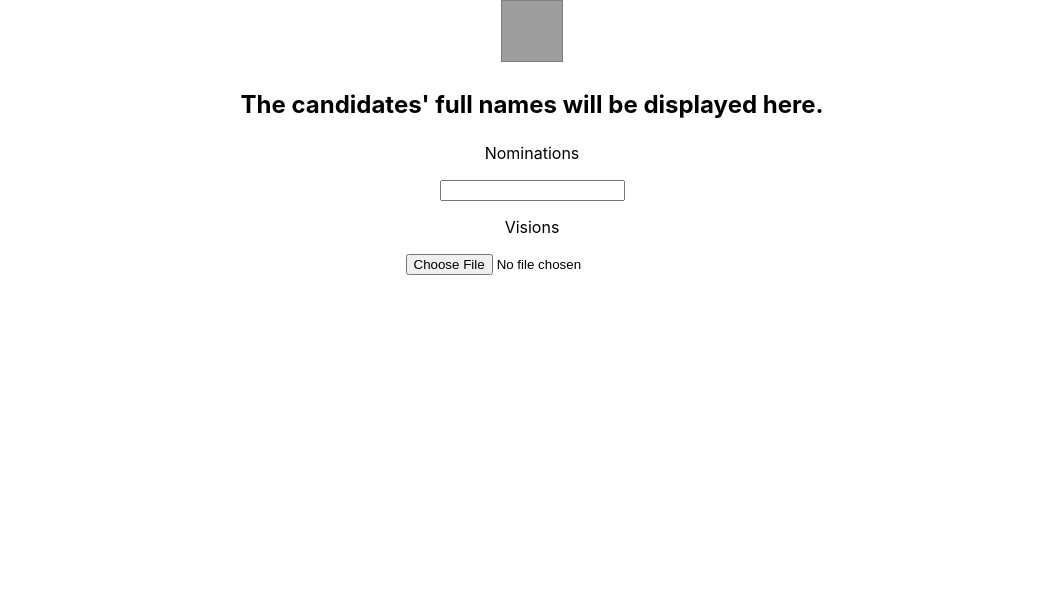
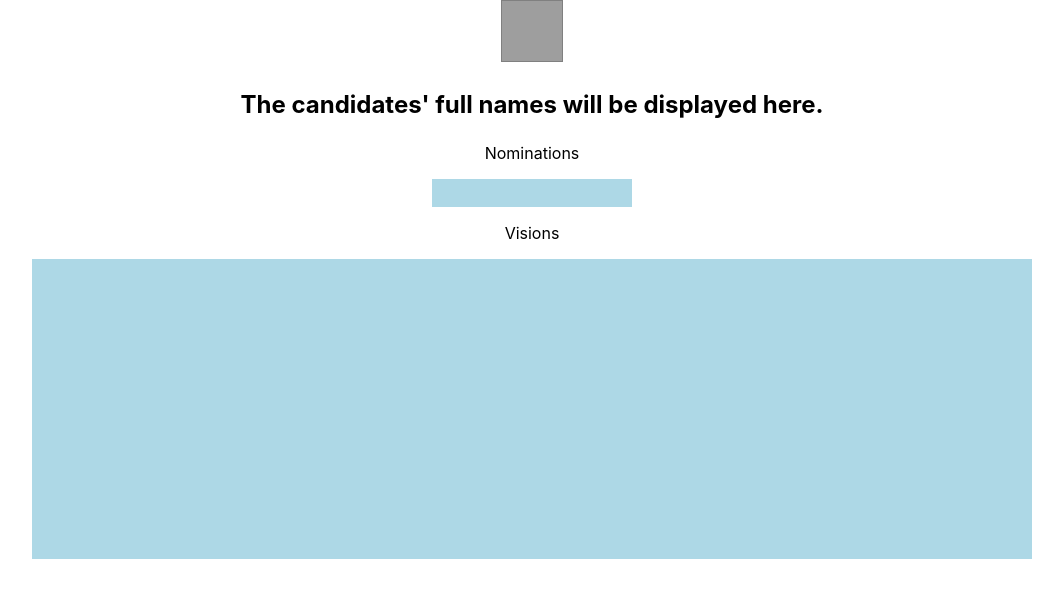
Before and after one commit to Jnwong116/RuntogetherCCF, a React (Create React App) app in the folder client/: page / in a window 1280 px wide. Shown: the top 598 px of the page, without its empty margins (108-1171 px from the left). Built offline with nearby package versions, Linux system fonts and the light colour scheme; grey boxes are pictures that could not be loaded.

Commit message:
added styling (issue with wrap text)

```diff
--- a/client/src/App.js
+++ b/client/src/App.js
@@ -33,9 +33,9 @@ class App extends React.Component {
         <ProfilePicture img_link="https://cdn.worldvectorlogo.com/logos/react-1.svg" />
         <DisplayName text="The candidates' full names will be displayed here." />
         <p> Nominations </p>
-        <InputBox type="text" />
+        <InputBox type="nomination" />
         <p> Visions </p>
-        <InputBox type="file" text="Visions" />
+        <InputBox type="vision" />
       </div>
     );
   }
--- a/client/src/component/inputbox/inputbox.css
+++ b/client/src/component/inputbox/inputbox.css
@@ -1,3 +1,21 @@
 .inputbox {
-	border: 1px light gray;
+  border: none;
+  margin: 0;
+  padding: 0;
+  background-color: lightblue;
 }
+
+#nomination {
+  width: 200px;
+  height: 28px;
+  font-size: 16px;
+}
+
+#vision {
+  width: 1000px;
+  height: 300px;
+  font-size: 13px;
+  word-wrap: break-word;
+  word-break: break-all;
+  text-align: top;
+}
--- a/client/src/component/inputbox/inputbox.js
+++ b/client/src/component/inputbox/inputbox.js
@@ -5,7 +5,7 @@ class InputBox extends React.Component {
   render() {
     const { type } = this.props;
 
-    return <input className="inputbox" type={type}></input>;
+    return <input className="inputbox" id={type}></input>;
   }
 }
 
```
